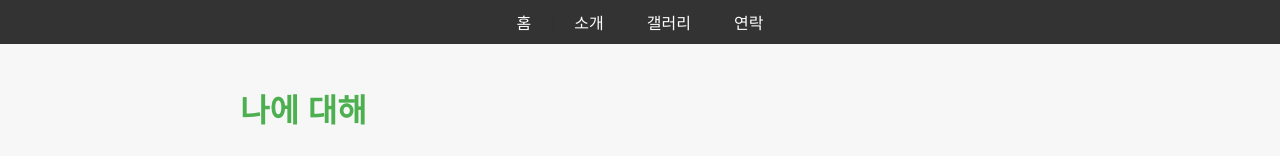
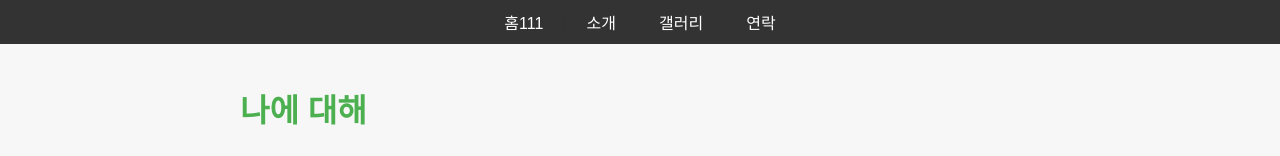
Before and after one commit to soonhochoi/my-website, a plain HTML site: page about.html in a window 1280 px wide. Shown: the top 156 px of the page. Drawn offline with Linux system fonts and the light colour scheme.

Commit message:
Update about.html

```diff
--- a/about.html
+++ b/about.html
@@ -7,7 +7,7 @@
 </head>
 <body>
   <nav>
-    <a href="index.html">홈</a> |
+    <a href="index.html">홈111</a> |
     <a href="about.html">소개</a> |
     <a href="gallery.html">갤러리</a> |
     <a href="contact.html">연락</a>
```
